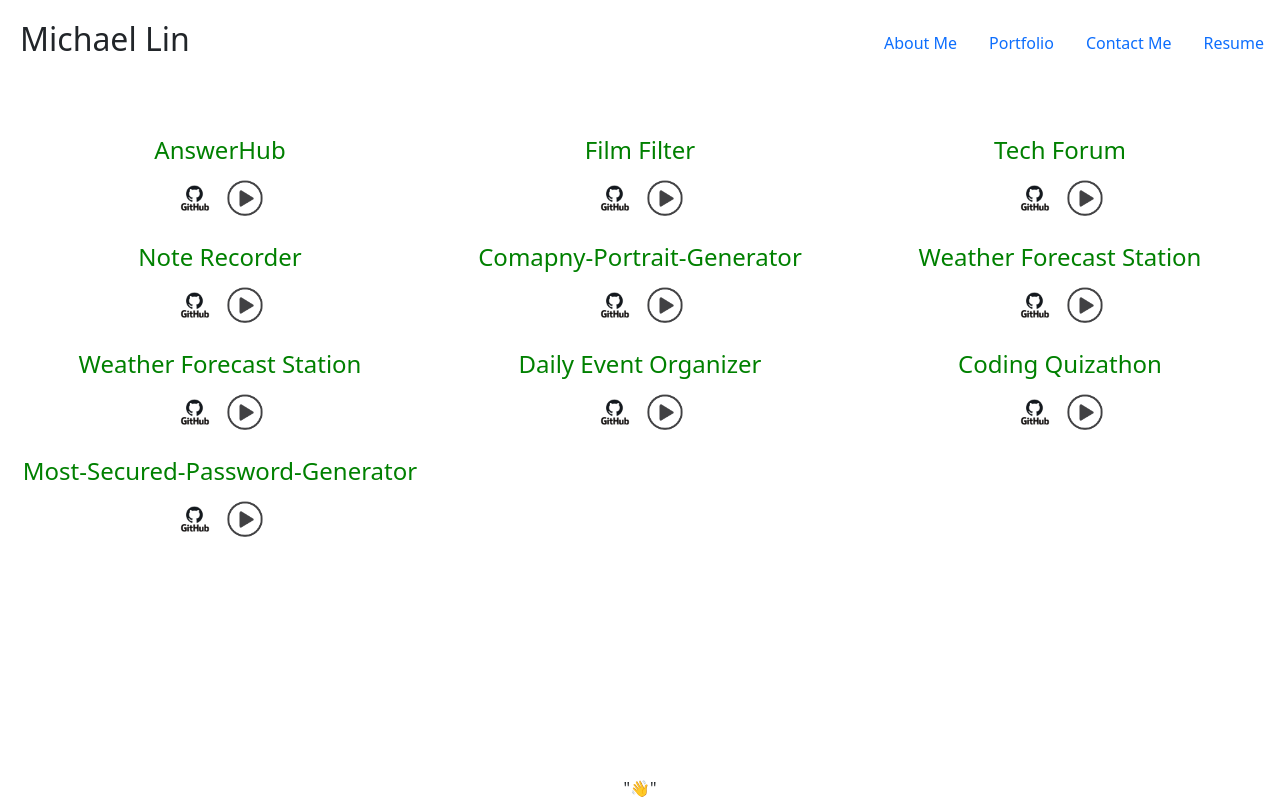
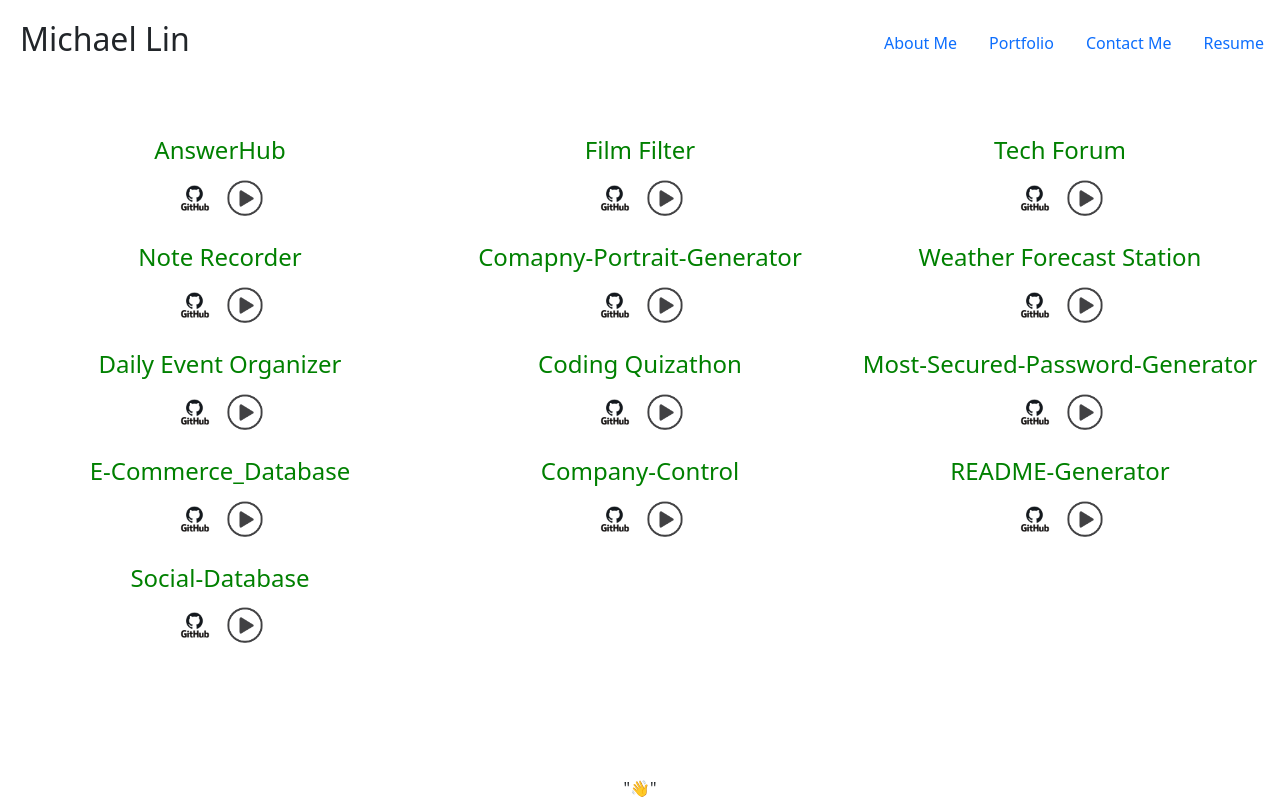
Before and after one commit to Michaelx626/MyReact-Source, a React (Create React App) app: page /portfolio in a window 1280 px wide. Built offline with nearby package versions, Linux system fonts and the light colour scheme.

Commit message:
added all my projects

```diff
--- a/src/components/Portfolio.js
+++ b/src/components/Portfolio.js
@@ -56,11 +56,6 @@ const Projects = [
     live: "https://michaelx626.github.io/Weather-Forecast-Station/index.html",
   },
   {
-    title: "Weather Forecast Station",
-    github: "https://github.com/Michaelx626/Weather-Forecast-Station",
-    live: "https://michaelx626.github.io/Weather-Forecast-Station/index.html",
-  },
-  {
     title: "Daily Event Organizer",
     github: "https://github.com/Michaelx626/Daily-Event-Organizer",
     live: "https://michaelx626.github.io/Daily-Event-Organizer/index.html",
@@ -75,7 +70,26 @@ const Projects = [
     github: "https://github.com/Michaelx626/Most-Secured-Password-Generator",
     live: "https://michaelx626.github.io/Most-Secured-Password-Generator/index.html",
   },
-
+  {
+    title: "E-Commerce_Database",
+    github: "https://github.com/Michaelx626/E-Commerce_Database",
+    live: "https://drive.google.com/file/d/1X2yTrgJn6ndlndTnMHKnCwLgve67702E/view",
+  },
+  {
+    title: "Company-Control",
+    github: "https://github.com/Michaelx626/Company-Control",
+    live: "https://drive.google.com/file/d/1oOjftfX8gbfOBB-rOgCKVTLwGPDqiL6m/view",
+  },
+  {
+    title: "README-Generator",
+    github: "https://github.com/Michaelx626/README-Generator",
+    live: "https://drive.google.com/file/d/1wg5LJRnbAwB2e4LCIu3iwXN9nYos_Bug/view",
+  },
+  {
+    title: "Social-Database",
+    github: "https://github.com/Michaelx626/Social-Database",
+    live: "https://drive.google.com/file/d/1EdUULWmvrXGyvctqCScD8bBJOo8ATjq_/view",
+  },
 ];
 
 export default function Portfolio() {
```
